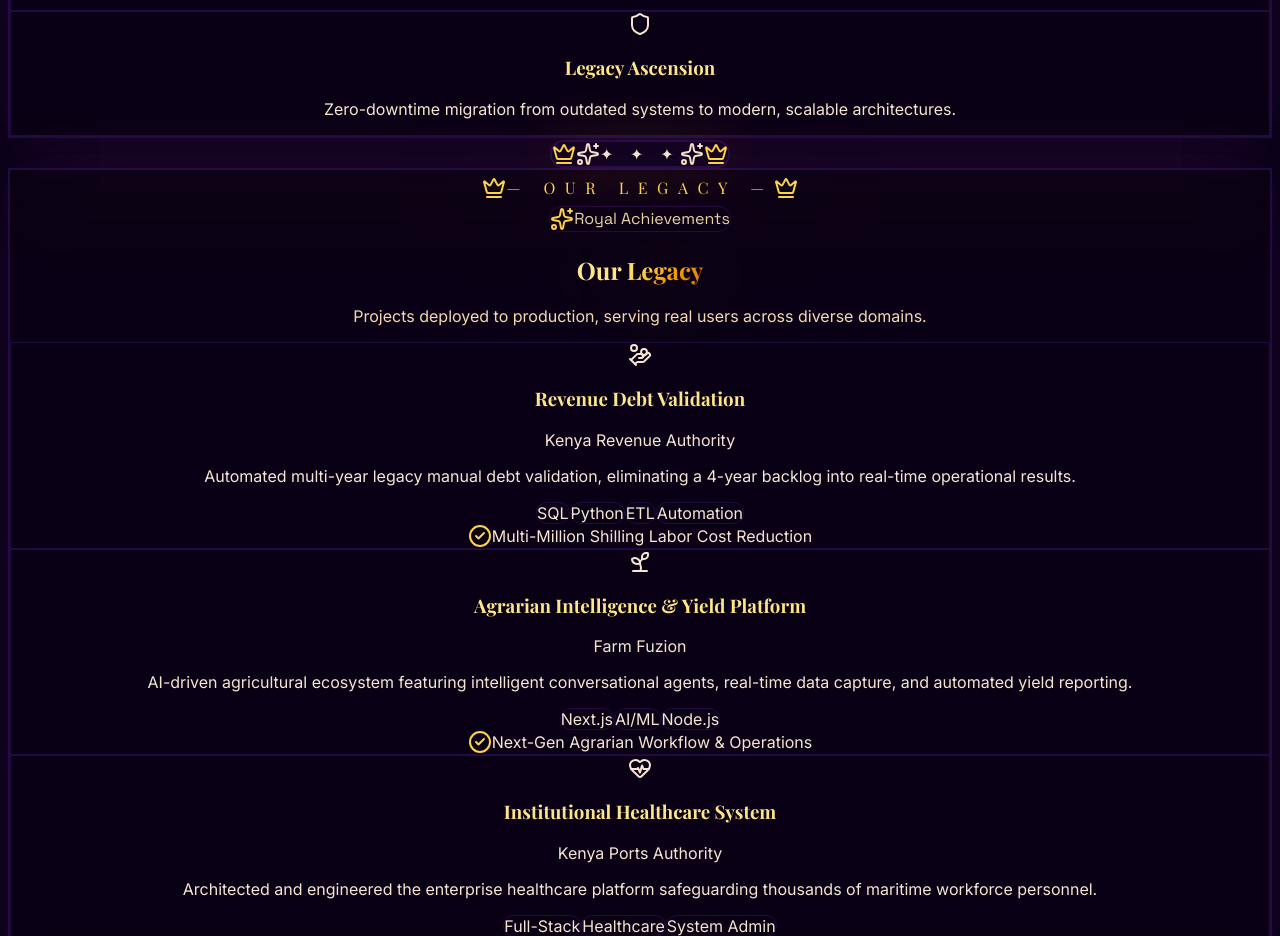
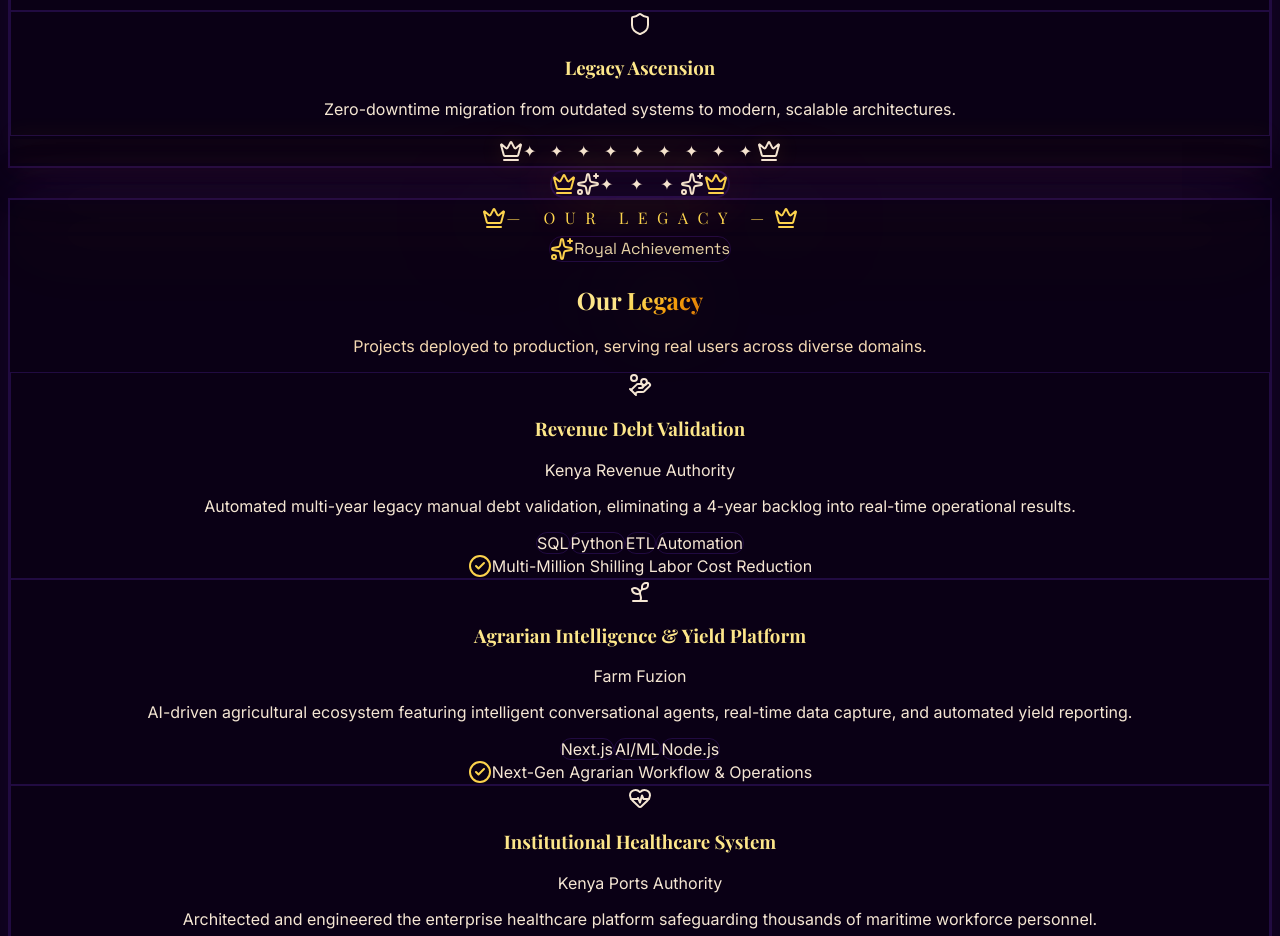
Before and after one commit to technothrone2014/technothrone-solutions, a Next.js app: page / in a window 1280 px wide. Shown: the part 3040-3976 px from the top of the page. Built offline with nearby package versions, Linux system fonts and the light colour scheme; a web font is replaced by a local one.

Commit message:
UI implimentation - More dramatic spacing for Services section

```diff
--- a/components/Services.tsx
+++ b/components/Services.tsx
@@ -82,6 +82,17 @@
           ))}
         </div>
       </div>
+
+      {/* ===== ROYAL GOLD DIVIDER - Services Section Bottom ===== */}
+      <div className="w-full max-w-4xl mx-auto pt-12">
+        <div className="w-full h-[3px] bg-gradient-to-r from-transparent via-royal-gold/60 to-transparent rounded-full shadow-[0_0_20px_rgba(245,158,11,0.2)]" />
+        <div className="flex justify-center items-center gap-4 mt-3">
+          <Crown className="w-4 h-4 text-royal-gold/60 drop-shadow-[0_0_10px_rgba(245,158,11,0.2)]" />
+          <span className="text-royal-gold/40 text-xs tracking-[0.3em] uppercase font-playfair">✦ ✦ ✦ ✦ ✦ ✦ ✦ ✦ ✦</span>
+          <Crown className="w-4 h-4 text-royal-gold/60 drop-shadow-[0_0_10px_rgba(245,158,11,0.2)]" />
+        </div>
+        <div className="w-full h-[3px] bg-gradient-to-r from-transparent via-royal-gold/60 to-transparent rounded-full shadow-[0_0_20px_rgba(245,158,11,0.2)]" />
+      </div>
     </section>
   )
 }
```
